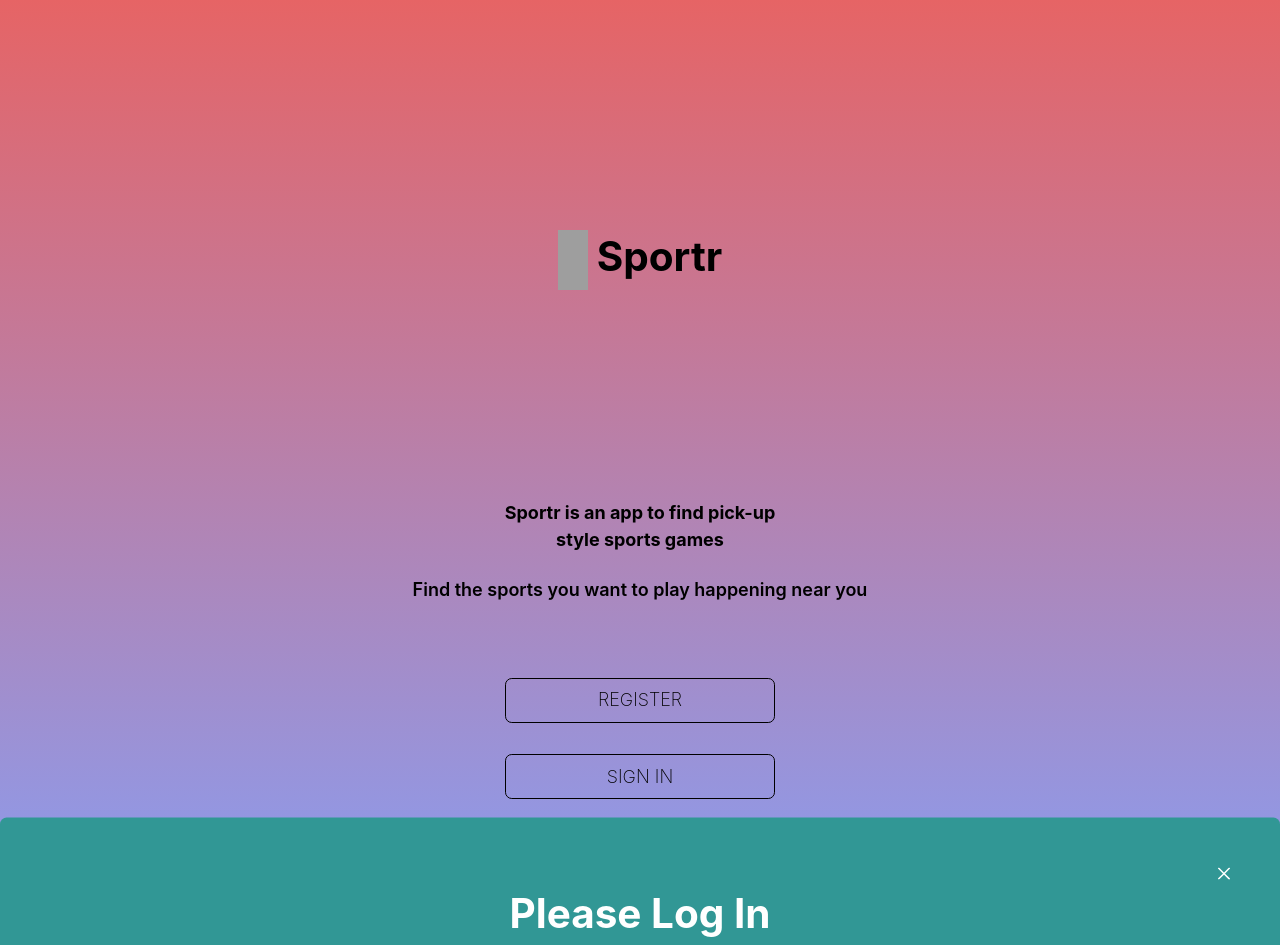
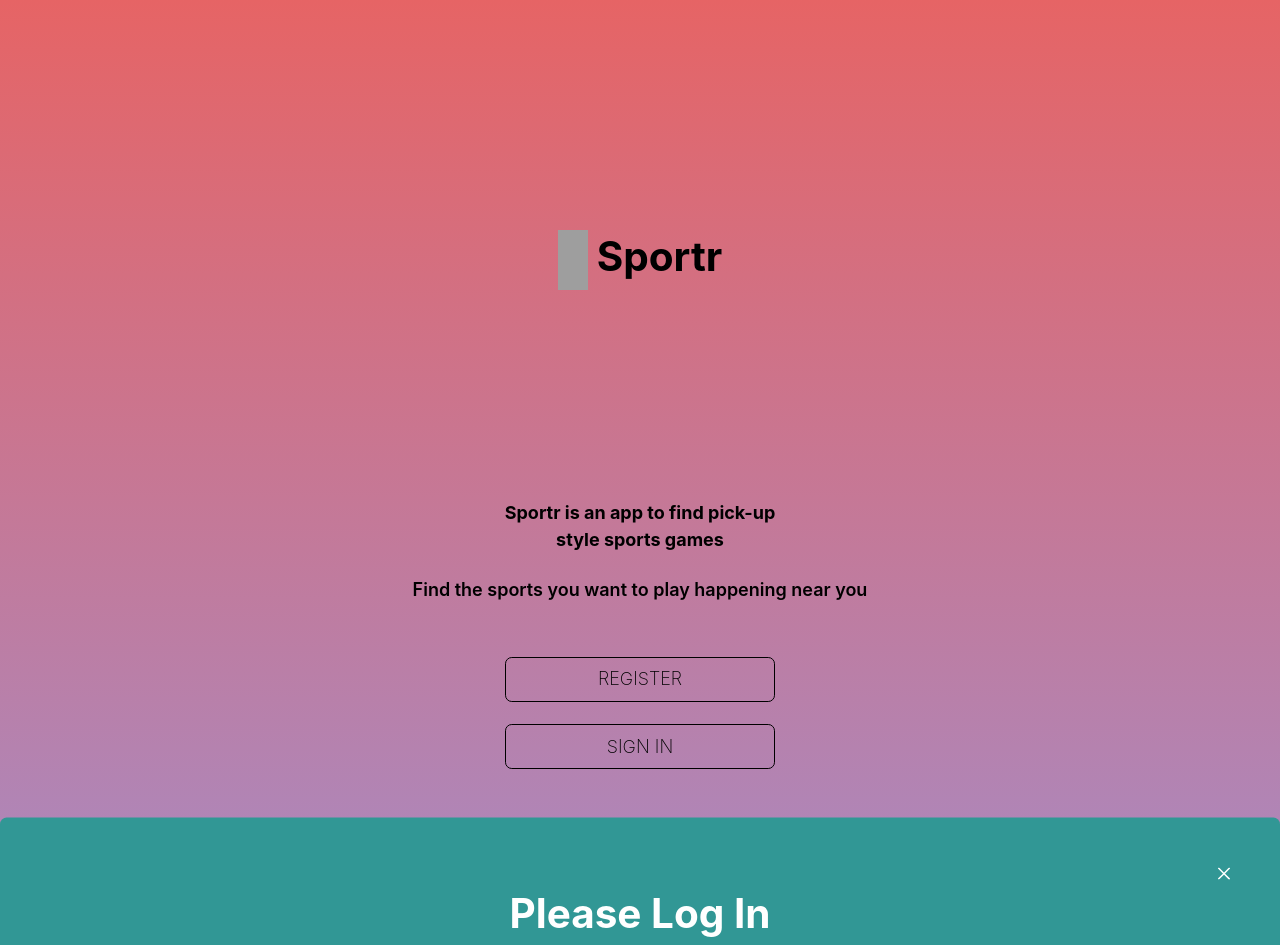
Before and after one commit to christopherdegroot/Sportr, a Next.js app: page / in a window 1280 px wide. Shown: the top 945 px of the page. Before the commit the page ends 844 px from the top, so only its background shows below. Built offline with nearby package versions, Linux system fonts and the light colour scheme; grey boxes are pictures that could not be loaded.

Commit message:
fix view height for desktop

```diff
--- a/pages/index.js
+++ b/pages/index.js
@@ -26,10 +26,12 @@ export default function Home() {
   const { isOpen, onClose, onToggle } = useDisclosure();
   return (
     <>
+    <div class="home-page-stack" >
       <VStack
         justifyContent={"space-between"}
         minH={"844"}
         bgGradient={"linear-gradient( #e66465, #9198e5)"}
+        h={'100%'}
       >
         <Head>
           <link rel="icon" href="/images/template (2).png" />
@@ -68,13 +70,13 @@ export default function Home() {
             </Text>
           </VStack>
         </VStack>
-        <VStack>
+        <VStack pt={10}>
           <Link href="/register">
             <Button fontWeight={'thin'} variant={'outline'} colorScheme={'black'} color={'black'} w="15em" name={"Register"}>
               REGISTER
             </Button>
           </Link>
-          <Box p={5} pb={10}>
+          <Box p={3} pb={528}>
             <Button fontWeight={'thin'} variant={'outline'} colorScheme={'black'} color={'black'} w="15em" onClick={onToggle}>
               SIGN IN
             </Button>
@@ -93,6 +95,7 @@ export default function Home() {
           </Box>
         </VStack>
       </VStack>
+      </div>
     </>
   );
 }
```
